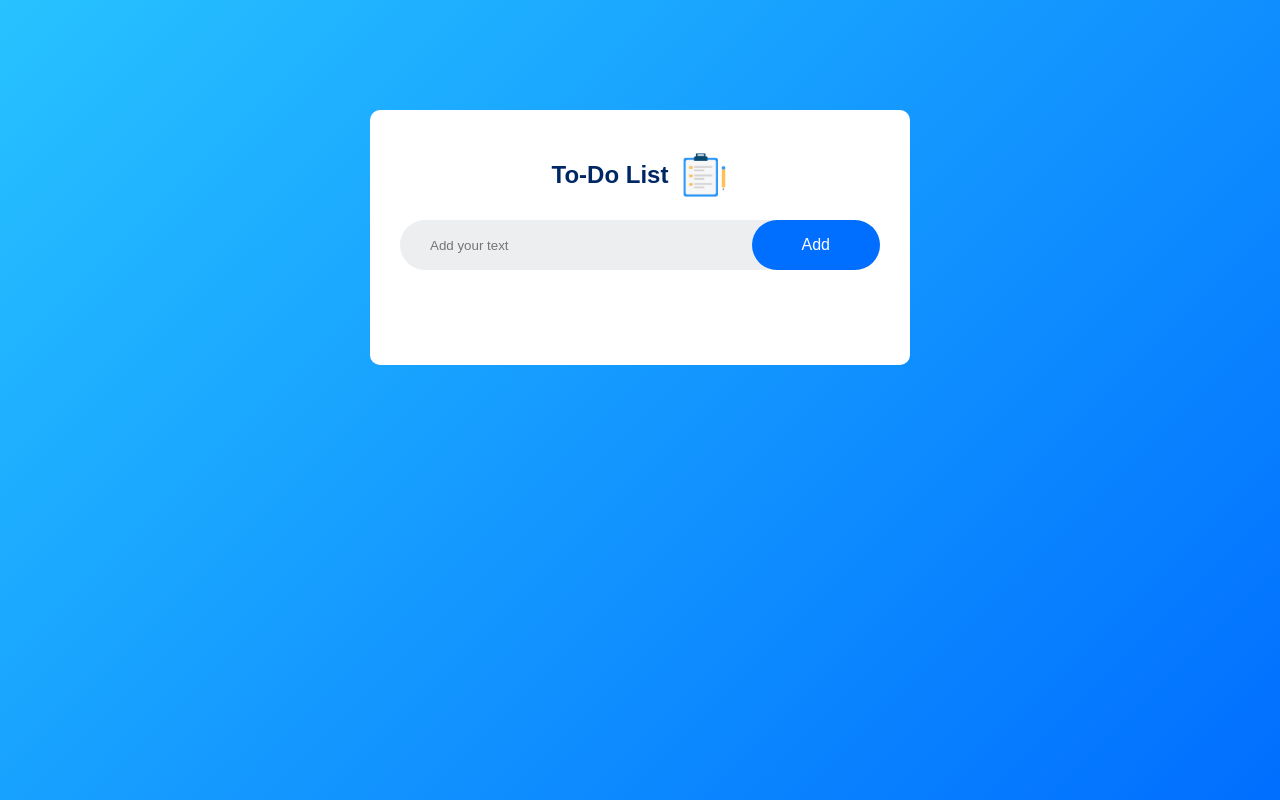
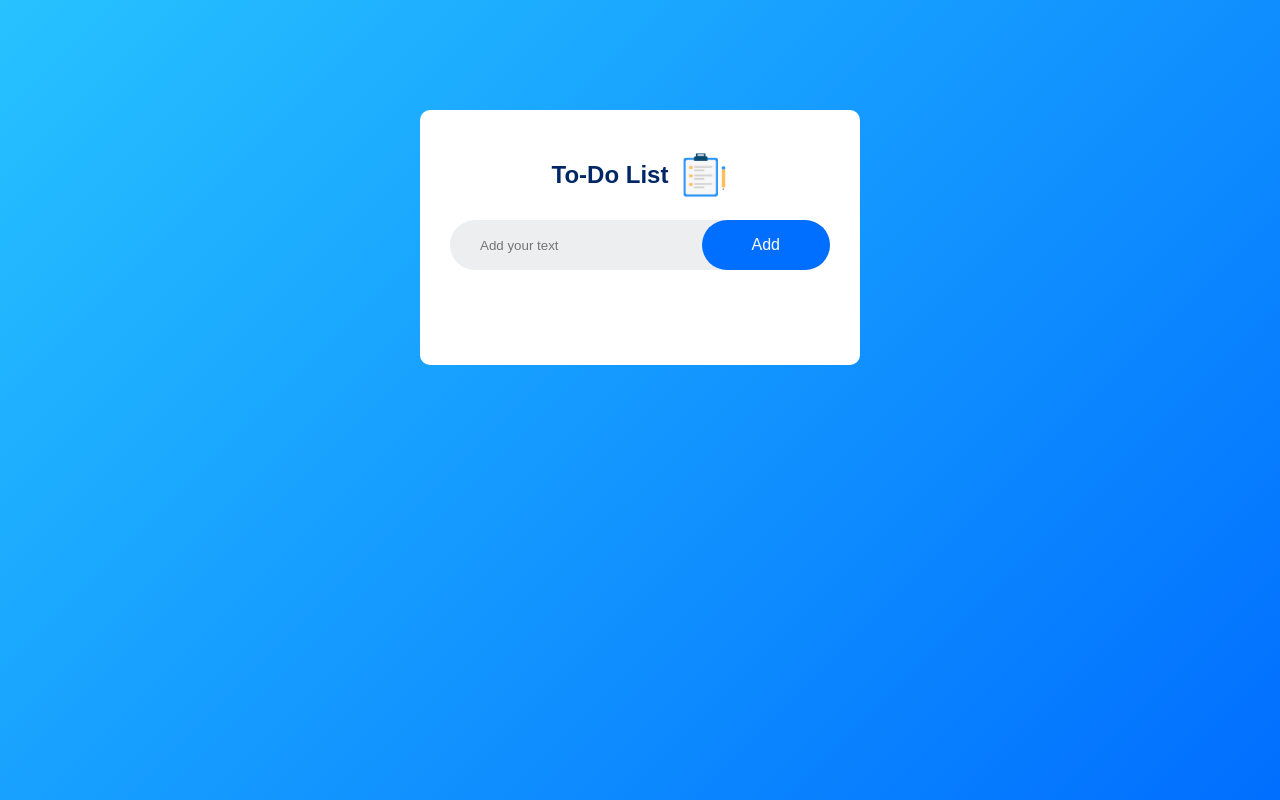
Before and after one commit to mirecuerdo/todo, a plain HTML site: page index.html in a window 1280 px wide. Drawn offline with Linux system fonts and the light colour scheme.

Commit message:
Update styles.css

```diff
--- a/styles.css
+++ b/styles.css
@@ -14,7 +14,7 @@
 
 .todoApp {
     width: 100%;
-    max-width: 540px;
+    max-width: 440px;
     background: #fff;
     margin: 100px auto 20px;
     padding: 40px 30px 70px;
```
